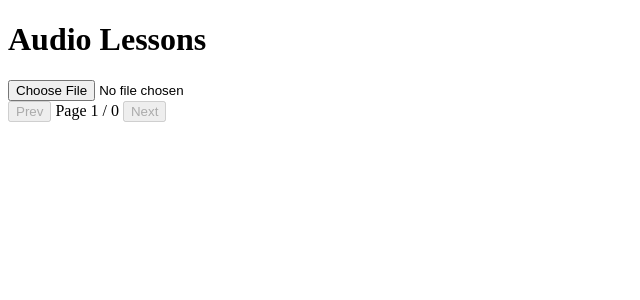
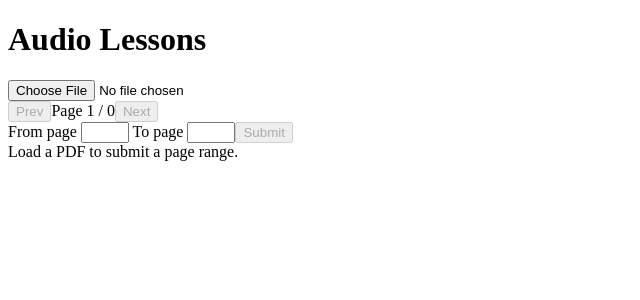
Before and after one commit to meermouse/audio-lessons, an Angular app in the folder frontend/: page / in a window 1280 px wide. Shown: the top 300 px of the page, without its empty margins (0-640 px from the left). Built offline with nearby package versions, Linux system fonts and the light colour scheme.

Commit message:
adding to/from inputs

```diff
--- a/frontend/src/app/pdf-viewer/pdf-viewer.component.html
+++ b/frontend/src/app/pdf-viewer/pdf-viewer.component.html
@@ -1,18 +1,37 @@
 <div class="pdf-controls">
-  <button (click)="prev()" [disabled]="pageNumber() <= 1">
-    Prev
-  </button>
-
-  <span>
-    Page {{ pageNumber() }} / {{ totalPages() }}
-  </span>
-
-  <button (click)="next()" [disabled]="pageNumber() >= totalPages()">
-    Next
-  </button>
+  <button (click)="prev()" [disabled]="pageNumber() <= 1">Prev</button>
+  <span>Page {{ pageNumber() }} / {{ totalPages() }}</span>
+  <button (click)="next()" [disabled]="pageNumber() >= totalPages()">Next</button>
 </div>
 
-<canvas
-  #canvas
-  class="pdf-canvas">
-</canvas>
+<form class="range-form" [formGroup]="rangeForm()" (ngSubmit)="onSubmit()">
+  <label>
+    From page
+    <input type="number" formControlName="fromPage" min="1" [max]="totalPages()" />
+  </label>
+
+  <label>
+    To page
+    <input type="number" formControlName="toPage" min="1" [max]="totalPages()" />
+  </label>
+
+  <button type="submit" [disabled]="!canSubmit">Submit</button>
+
+  <div class="errors" *ngIf="rangeForm()?.touched && rangeForm()?.invalid">
+    <div *ngIf="rangeForm()?.get('fromPage')?.hasError('required')">From page is required.</div>
+    <div *ngIf="rangeForm()?.get('toPage')?.hasError('required')">To page is required.</div>
+    <div *ngIf="rangeForm()?.get('fromPage')?.hasError('min')">From page must be at least 1.</div>
+    <div *ngIf="rangeForm()?.get('toPage')?.hasError('min')">To page must be at least 1.</div>
+
+    <div *ngIf="rangeForm()?.hasError('rangeOrder')">From page must be ≤ To page.</div>
+    <div *ngIf="rangeForm()?.hasError('rangeBounds')">
+      Page range must be within 1 and {{ totalPages() }}.
+    </div>
+  </div>
+
+  <div class="errors" *ngIf="!totalPages()">
+    Load a PDF to submit a page range.
+  </div>
+</form>
+
+<canvas #canvas class="pdf-canvas"></canvas>
--- a/frontend/src/app/pdf-viewer/pdf-viewer.component.ts
+++ b/frontend/src/app/pdf-viewer/pdf-viewer.component.ts
@@ -1,4 +1,6 @@
 import { Component, ElementRef, ViewChild, input, OnDestroy, effect, signal } from '@angular/core';
+import { ReactiveFormsModule, FormBuilder, Validators } from '@angular/forms';
+import { CommonModule } from '@angular/common';
 import { from, Subject, switchMap, takeUntil, filter } from 'rxjs';
 import { PdfjsService } from '../services/pdfjs.service';
 import { PDFDocumentProxy } from 'pdfjs-dist';
@@ -6,6 +8,7 @@ import { PDFDocumentProxy } from 'pdfjs-dist';
 @Component({
   selector: 'app-pdf-viewer',
   standalone: true,
+  imports: [ReactiveFormsModule, CommonModule],
   templateUrl: './pdf-viewer.component.html',
 })
 export class PdfViewerComponent implements OnDestroy {
@@ -19,8 +22,25 @@ export class PdfViewerComponent implements OnDestroy {
 
   pageNumber = signal(1);
   totalPages = signal(0);
+  rangeForm = signal<any>(null);
 
-  constructor(private pdfjsService: PdfjsService) {
+  constructor(
+    private fb: FormBuilder,
+    private pdfjsService: PdfjsService
+  ) {
+    this.rangeForm.set(
+      this.fb.group(
+        {
+          fromPage: this.fb.control<number | null>(null, {
+            validators: [Validators.required, Validators.min(1)],
+          }),
+          toPage: this.fb.control<number | null>(null, {
+            validators: [Validators.required, Validators.min(1)],
+          }),
+        },
+        { validators: [this.pageRangeValidator()] }
+      )
+    );
     effect(() => {
       const file = this.file();
       if (!file) return;
@@ -46,7 +66,7 @@ export class PdfViewerComponent implements OnDestroy {
           this.renderPage();
         });
     });
-  }
+  };
 
   private renderPage() {
     if (!this.pdf) return;
@@ -76,6 +96,43 @@ export class PdfViewerComponent implements OnDestroy {
       .subscribe();
   }
 
+  private pageRangeValidator() {
+    return () => {
+      const form = this.rangeForm();
+      if (!form) return null;
+
+      const fromPage = form.get('fromPage')?.value ?? null;
+      const toPage = form.get('toPage')?.value ?? null;
+
+      // If PDF not loaded yet, don't block typing—submit button handles that.
+      if (!fromPage || !toPage) return null;
+
+      if (fromPage > toPage) return { rangeOrder: true };
+
+      // If we know totalPages, enforce upper bound
+      if (this.totalPages() > 0 && (fromPage > this.totalPages() || toPage > this.totalPages())) {
+        return { rangeBounds: true };
+      }
+
+      return null;
+    };
+  }
+
+  get canSubmit(): boolean {
+    const pdfLoaded = !!this.pdf && this.totalPages() > 0;
+    return pdfLoaded && this.rangeForm().valid;
+  }
+
+  onSubmit() {
+    if (!this.canSubmit) return;
+
+    const fromPage = this.rangeForm().value.fromPage!;
+    const toPage = this.rangeForm().value.toPage!;
+
+    // For now, just log. Next step will be: emit event / call backend job.
+    console.log('Submit page range:', { fromPage, toPage });
+  }
+
   next() {
     if (!this.pdf || this.pageNumber() >= this.totalPages()) return;
     this.pageNumber.update(n => n + 1);
```
